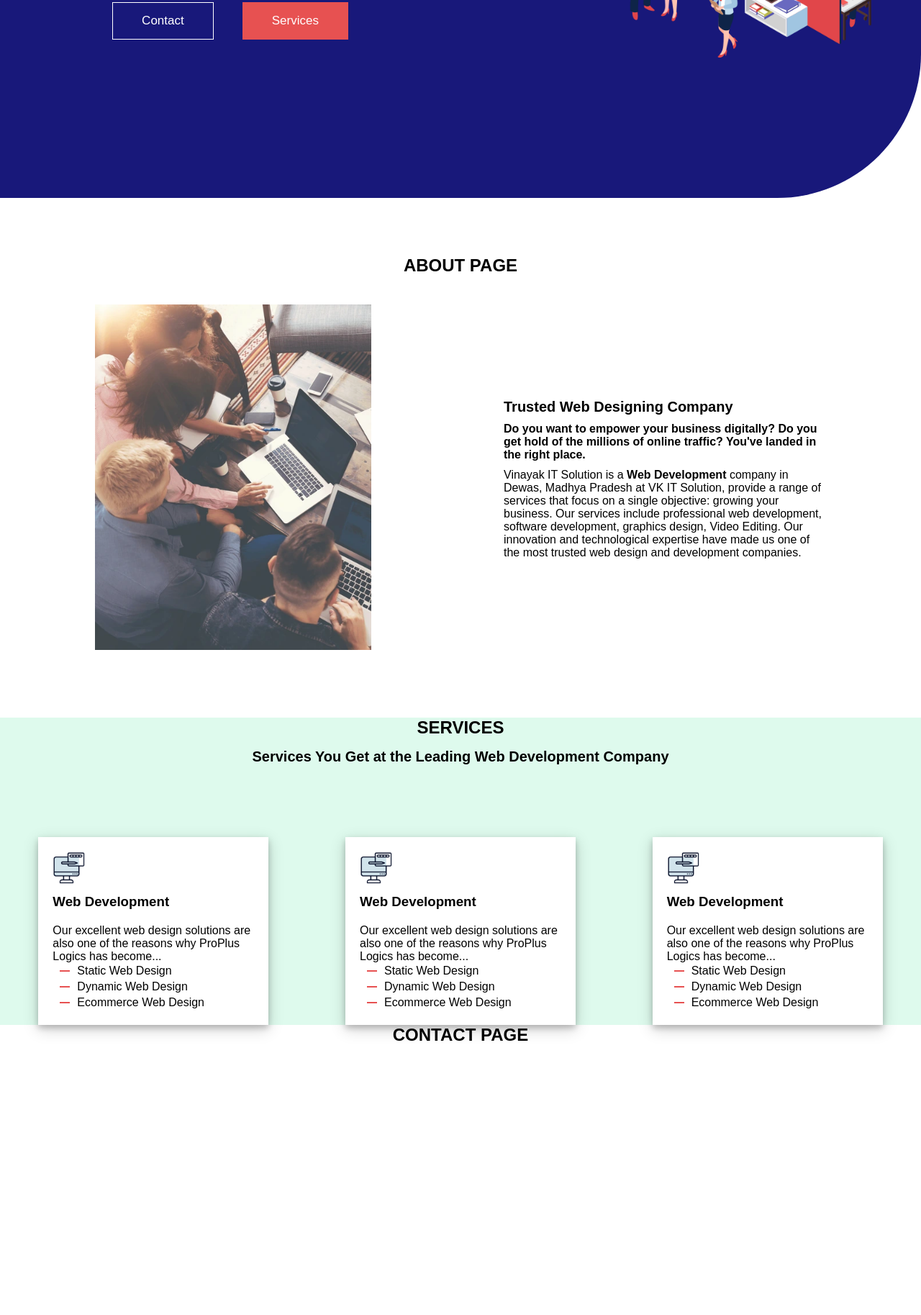
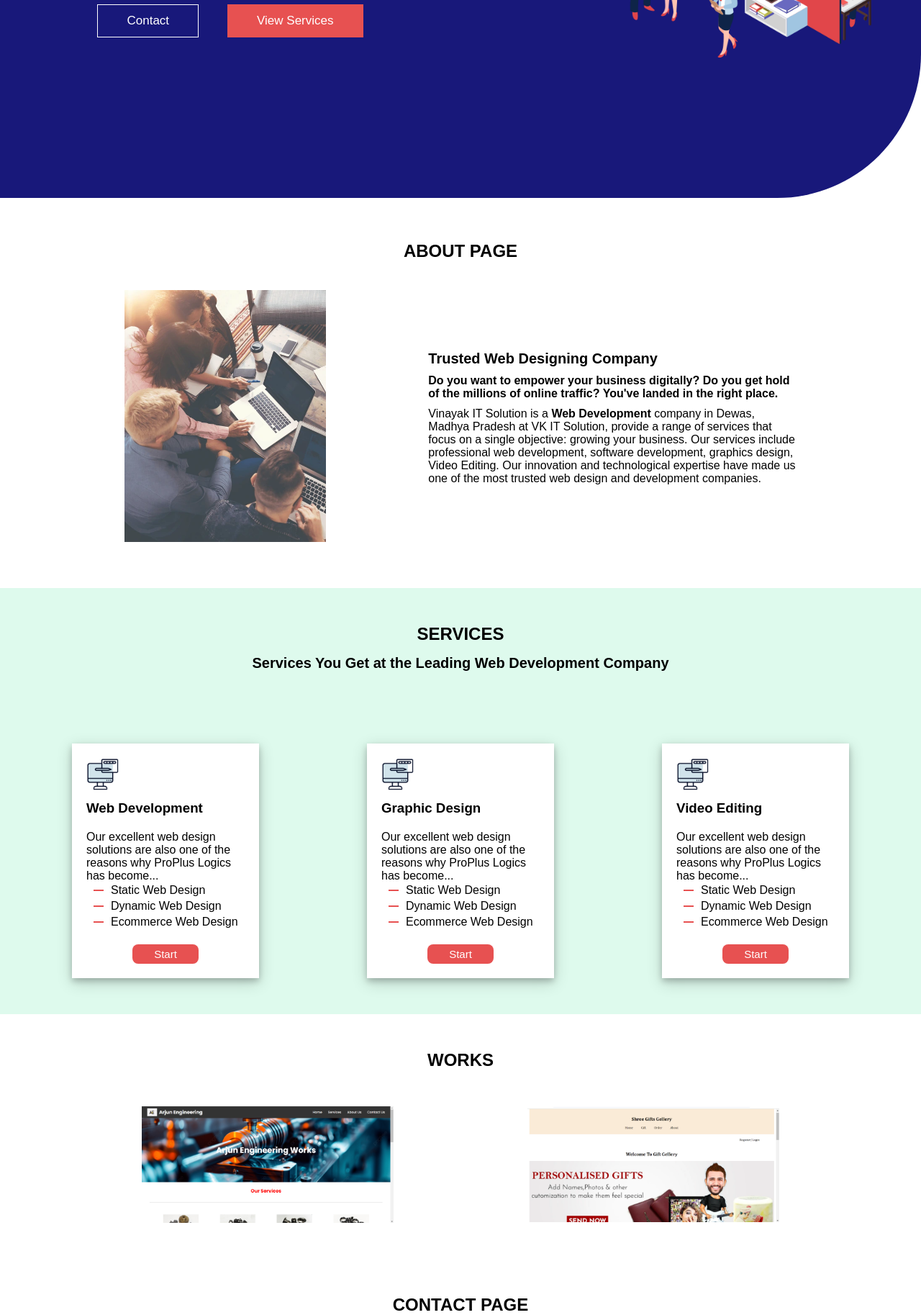
Before and after one commit to vinayak3210/PV-IT-solution, a plain HTML site: page index.html in a window 1280 px wide. Shown: the part 493-2320 px from the top of the page at 72% size. Before the commit the page ends 1945 px from the top, so only its background shows below. Drawn offline with Linux system fonts and the light colour scheme.

Commit message:
first commit

```diff
--- a/assets/script.js
+++ b/assets/script.js
@@ -15,41 +15,26 @@ burger.addEventListener('click', () => {
 });
 
 
-// === HOME PAGE ===
-// document.getElementById("nav-home").addEventListener('click',function(){
-//     document.querySelector('.home').style.display='block';
-//     document.querySelector('.services').style.display='none';
-//     document.querySelector('.about').style.display='none';
-//     document.querySelector('.contact').style.display='none';
 
-//  })
 
- document.querySelector('.btn-contact').addEventListener('click',function(){
-    document.querySelector('.services').scrollIntoView({ behavior: 'smooth' });
- })
 //  === SERVICES PAGE ===
 
-// document.getElementById("nav-services").addEventListener('click',function(){
-//     document.querySelector('.home').style.display='none';
-//     document.querySelector('.services').style.display='block';
-//     document.querySelector('.about').style.display='none';
-//     document.querySelector('.contact').style.display='none';
-//  })
+document.getElementById("nav-services").addEventListener("click", function() {
+    // Redirect to section 2
+    document.querySelector(".services").scrollIntoView({ behavior: "smooth" });
+});
 
 
 //   === ABOUT PAGE ===
 
-// document.getElementById("nav-about").addEventListener('click',function(){
-//     document.querySelector('.home').style.display='none';
-//     document.querySelector('.services').style.display='none';
-//     document.querySelector('.about').style.display='block';
-//     document.querySelector('.contact').style.display='none';
-//  })
+document.getElementById("nav-about").addEventListener("click", function() {
+    // Redirect to section 2
+    document.querySelector(".about").scrollIntoView({ behavior: "smooth" });
+});
 
 //  === CONTACT PAGE ===
-// document.getElementById("nav-contact").addEventListener('click',function(){
-//     document.querySelector('.home').style.display='none';
-//     document.querySelector('.services').style.display='none';
-//     document.querySelector('.about').style.display='none';
-//     document.querySelector('.contact').style.display='block';
-//  })
+
+document.getElementById("nav-contact").addEventListener("click", function() {
+    // Redirect to section 2
+    document.querySelector(".contact").scrollIntoView({ behavior: "smooth" });
+});
--- a/assets/style.css
+++ b/assets/style.css
@@ -161,7 +161,7 @@ h1{
 }
 
 .btn-contact{
-  padding: 15px 40px;
+  padding: 12px 40px;
   background-color:var(--color) ;
   border: none;
   border: solid white 1px;
@@ -175,7 +175,7 @@ h1{
 }
 
 .btn-service{
-  padding: 15px 40px;
+  padding: 12px 40px;
   background-color:var(--color) ;
   border: none;
   border: solid var(--orange) 1px;
@@ -191,9 +191,12 @@ h1{
 }
 
 /* SERVICES PAGE STYLING */
+
+
 .service-main{
   color: black;
   margin-top:50px ;
+  padding: 50px 0px;
   background-color: var(--light);
 }
 
@@ -207,19 +210,42 @@ h1{
 
 .cart-box{
   display: flex;
-  justify-content: space-around;
+  flex-flow: wrap;
+  justify-content: space-evenly;
   align-items: center;
+  gap: 50px;
   margin-top: 100px;
 
 }
 
 .cart{
-  width: 25vw;
+  width: 260px;
   height: auto;
   background-color: white;
   padding: 20px;
   box-shadow: 0 4px 8px 0 rgba(0, 0, 0, 0.2), 0 6px 20px 0 rgba(0, 0, 0, 0.19);
+}
 
+
+
+.start{
+  margin-top: 20px;
+}
+
+.start button{
+  padding: 5px 30px;
+  display: flex;
+  margin: auto;
+  color: white;
+  background-color: var(--orange);
+  border: none;
+  border-radius: 8px;
+  font-size: 15px;
+}
+
+.start button:hover{
+  transition: ease 0.8s ;
+  background-color: #333;
 }
 
 h3{
@@ -241,24 +267,28 @@ h3{
   margin: 10px;
 }
 
+
+
 /* ABOUT PAGE */
 
 .about{
-  margin-top: 80px;
+  margin: 60px;
 }
 .about-main{
-  padding: 40px;
+  margin-top: 40px;
   display: flex;
-  justify-content: space-around;
+  justify-content: space-evenly;
   align-items: center;
+  flex-flow: wrap;
+  gap: 30px;
 }
 
 .about-main img{
-  height: 60vh;
+  height: 350px;
 }
 
 .about-right{
-  width: 35vw;
+  width: 40vw;
 }
 
 .about-right p{
@@ -274,14 +304,30 @@ h3{
 }
 
 
+/* === WORK STYLE === */
 
+.work{
+  margin: 50px;
+}
 
+.work-main div{
+  display: flex;
+  justify-content: space-evenly;
+  align-items: center;
+  flex-flow: wrap;
+  gap: 40px;
+  padding: 50px 0;
+}
+.work-main img{
+  width: 350px;
+}
 
 
 
 /* media query */
 
 @media screen and (max-width: 768px){
+  /* === HOME STYLE === */
   .home-main{
   height: auto;
   flex-direction: column;
@@ -298,4 +344,38 @@ h3{
     padding-bottom: 25px;
     width: 50vw;
   }
+
+  .main-button{
+    display: flex;
+    justify-content: center;
+    gap: 20px;
+    margin: 50px;
+  }
+
+  /* About Style */
+
+  .about{
+    margin: 10px;
+  }
+  .about-right{
+    width: 90vw;
+    margin: 20px;
+  }
+
+  .about-main img{
+    height: 80vw;
+  }
+
+
+
+  /* === WORK STYLE === */
+  .work{
+    margin: 10px;
+
+  }
+
+  .work-main img{
+    width: 80vw;
+    margin-top: 20px;
+  }
 }
--- a/index.html
+++ b/index.html
@@ -11,8 +11,9 @@
       <div class="logo">VK Solution</div>
       <ul class="nav-links">
         <li><a id="nav-home" href="#">Home</a></li>
+        <li><a id="nav-about" href="#">About </a></li>
         <li><a id="nav-services" href="#">Services</a></li>
-        <li><a id="nav-about" href="#">About </a></li>
+        <li><a id="nav-services" href="#">Work</a></li>
         <li><a id="nav-contact" href="#">Contact</a></li>
       </ul>
       <div class="burger">
@@ -32,7 +33,7 @@
           </p>
           <div class="main-button">
             <button class="btn-contact">Contact</button>
-            <button class="btn-service">Services</button>
+            <button class="btn-service">View Services</button>
           </div>
         </div>
         <div class="home-main-right">
@@ -84,10 +85,13 @@
             <div class="cart-point">
               <p></p><div>Ecommerce Web Design</div>
             </div>
+            <div class="start"><button>Start</button></div>
+
           </div>
+
           <div class="cart">
             <img src="assets/img/web-design-icon.png" width="45px" alt="">
-            <h3> Web Development</h3>
+            <h3> Graphic Design</h3>
             <p class="cart-text">Our excellent web design solutions are also one of the reasons why ProPlus Logics has become...</p>
             <div class="cart-point">
               <p></p><div>Static Web Design</div>
@@ -98,10 +102,13 @@
             <div class="cart-point">
               <p></p><div>Ecommerce Web Design</div>
             </div>
+            <div class="start"><button>Start</button></div>
+
           </div>
+
           <div class="cart">
             <img src="assets/img/web-design-icon.png" width="45px" alt="">
-            <h3> Web Development</h3>
+            <h3> Video Editing</h3>
             <p class="cart-text">Our excellent web design solutions are also one of the reasons why ProPlus Logics has become...</p>
             <div class="cart-point">
               <p></p><div>Static Web Design</div>
@@ -112,13 +119,25 @@
             <div class="cart-point">
               <p></p><div>Ecommerce Web Design</div>
             </div>
+            <div class="start"><button > Start</button></div>
+
           </div>
 
         </div>
        </div>
     </section>
 
+    <!-- ===WORK PAGE === -->
+     <section class="work">
+      <div class="work-main">
+        <h1> WORKS</h1>
+        <div >
+          <img src="assets/img/arjun-engineering.png"  alt="">
+          <img src="assets/img/Giftgallery.png" alt="">
+        </div>
+      </div>
 
+     </section>
 
     <!--  === CONTACT PAGE === -->
     <section class="contact">
```
Also changed, not shown: assets/img/Giftgallery.png (added), assets/img/arjun-engineering.png (added).
